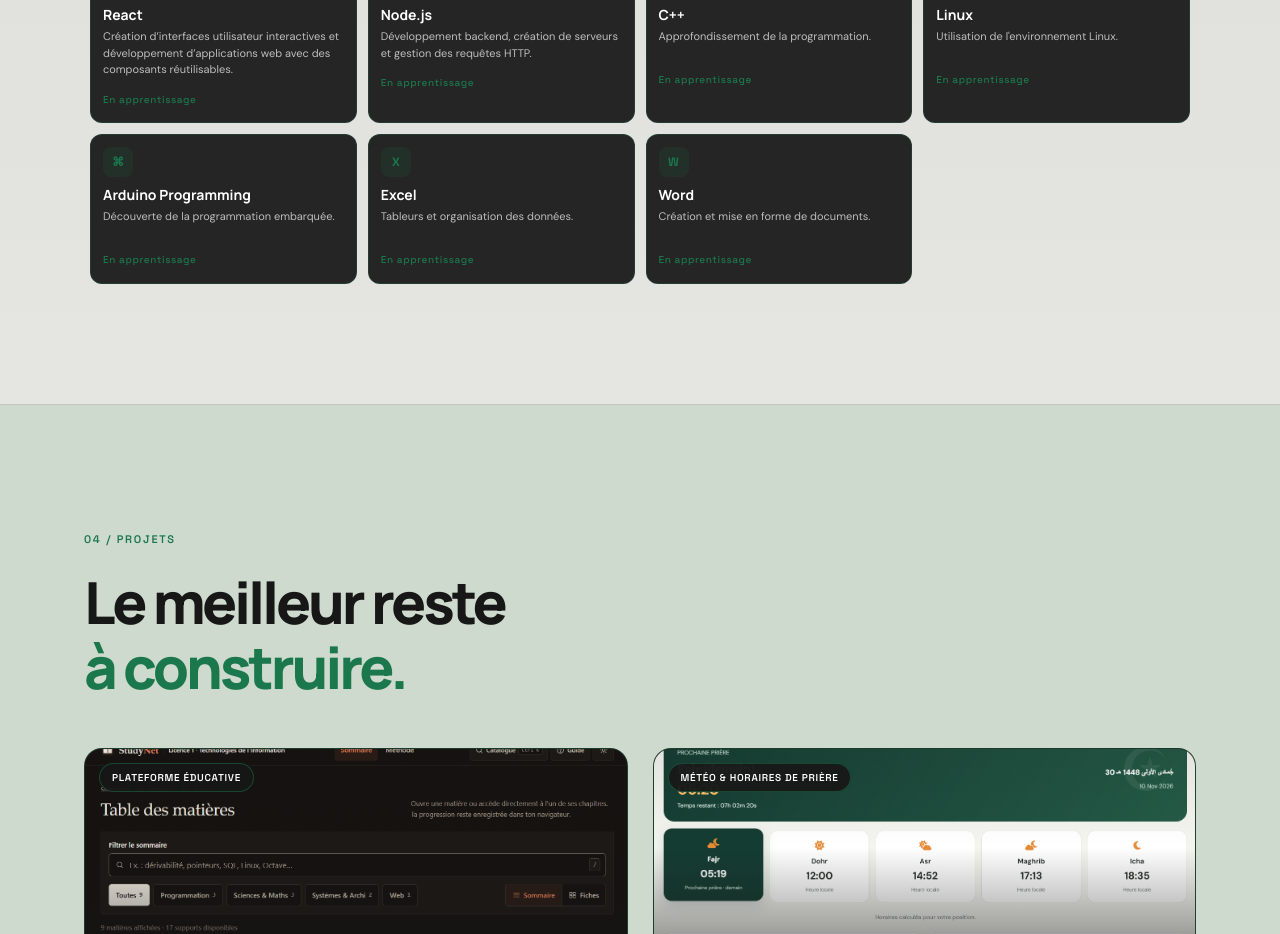
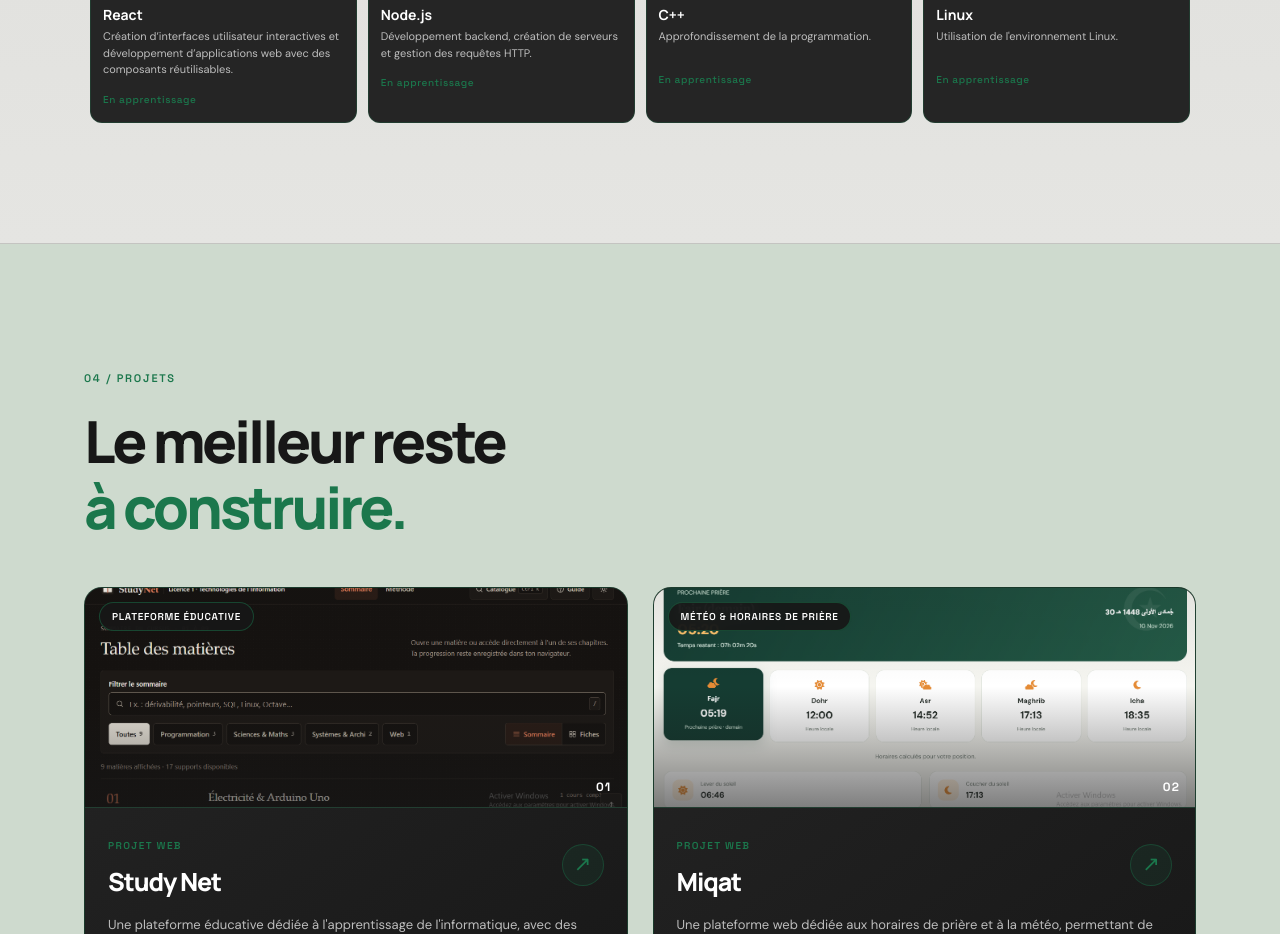
Before and after one commit to mohamed-ali-sablaoui/mohamed-ali, a plain HTML site: page index.html in a window 1280 px wide. Shown: the part 3620-4554 px from the top of the page. Drawn offline with Linux system fonts and the light colour scheme.

Commit message:
Update index.html

```diff
--- a/index.html
+++ b/index.html
@@ -200,9 +200,6 @@
         <article class="skill-card"><span class="skill-icon nodejs">N.JS</span> <h4>Node.js</h4><p data-fr="Développement backend, création de serveurs et gestion des requêtes HTTP." data-en="Backend development, server creation and HTTP request handling."> Développement backend, création de serveurs et gestion des requêtes HTTP. </p><small data-fr="En apprentissage" data-en="Learning">En apprentissage</small></article>
         <article class="skill-card"><span class="skill-icon cpp">C++</span><h4>C++</h4><p data-fr="Approfondissement de la programmation." data-en="Further exploring programming concepts.">Approfondissement de la programmation.</p><small data-fr="En apprentissage" data-en="Learning">En apprentissage</small></article>
         <article class="skill-card"><span class="skill-icon linux">⌁</span><h4>Linux</h4><p data-fr="Utilisation de l'environnement Linux." data-en="Working with the Linux environment.">Utilisation de l'environnement Linux.</p><small data-fr="En apprentissage" data-en="Learning">En apprentissage</small></article>
-        <article class="skill-card"><span class="skill-icon arduino">⌘</span><h4>Arduino Programming</h4><p data-fr="Découverte de la programmation embarquée." data-en="Exploring embedded programming.">Découverte de la programmation embarquée.</p><small data-fr="En apprentissage" data-en="Learning">En apprentissage</small></article>
-        <article class="skill-card"><span class="skill-icon office">X</span><h4>Excel</h4><p data-fr="Tableurs et organisation des données." data-en="Spreadsheets and data organization.">Tableurs et organisation des données.</p><small data-fr="En apprentissage" data-en="Learning">En apprentissage</small></article>
-        <article class="skill-card"><span class="skill-icon office">W</span><h4>Word</h4><p data-fr="Création et mise en forme de documents." data-en="Document creation and formatting.">Création et mise en forme de documents.</p><small data-fr="En apprentissage" data-en="Learning">En apprentissage</small></article>
       </div></div>
     </section>
 
```
